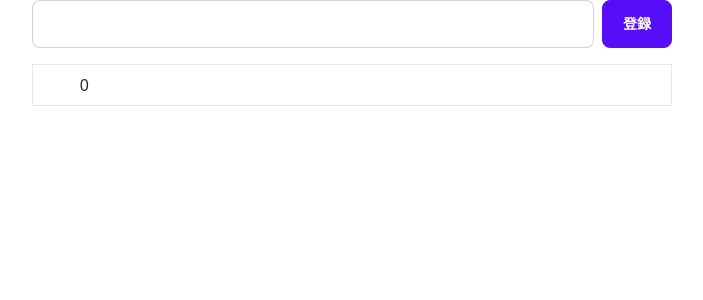
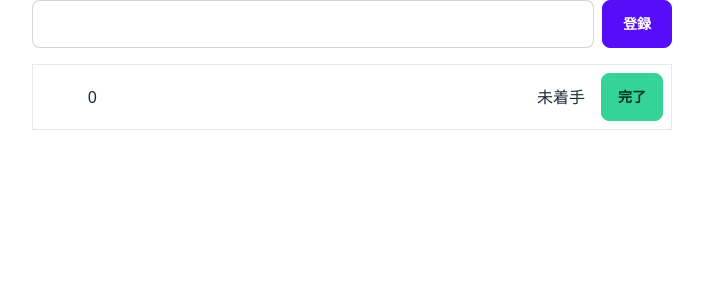
Before and after one commit to right1121/my-todo, a Nuxt app: page / in a window 1280 px wide. Both pictures are taken after a click on the button "登録". Shown: the top 300 px of the page, without its empty margins (288-991 px from the left). Built offline with nearby package versions, Linux system fonts and the light colour scheme.

Commit message:
完了ボタン

```diff
--- a/components/task/Item.vue
+++ b/components/task/Item.vue
@@ -1,21 +1,37 @@
 <script setup lang="ts">
+type StatusType = '未着手' | '完了'
+
 interface todoType {
   id: number
   title: string
+  status: StatusType
 }
 interface Props {
   todo: todoType
 }
 defineProps<Props>()
+
+interface Emits {
+  (e: "click:done", id: number): void;
+}
+defineEmits<Emits>()
 </script>
 
 <template>
-  <div class="flex p-2 border">
-    <div class="w-14 text-right px-2">
+  <div class="flex p-2 border items-center space-x-4">
+    <div class="w-14 text-right">
       {{ todo.id }}
     </div>
     <div class="grow">
       {{ todo.title }}
     </div>
+    <div>
+      {{ todo.status }}
+    </div>
+    <div>
+      <button class="btn btn-success" @click="$emit('click:done', todo.id)">
+        完了
+      </button>
+    </div>
   </div>
 </template>
--- /dev/null
+++ b/components/task/types.ts
@@ -0,0 +1,8 @@
+export type StatusType = '未着手' | '完了'
+
+export interface TodoType {
+  id: number
+  title: string
+  status: StatusType
+}
+export type TodosType = TodoType[]
--- a/pages/index.vue
+++ b/pages/index.vue
@@ -1,23 +1,28 @@
 <script setup lang="ts">
 import Item from '~~/components/task/Item.vue'
+import { TodosType } from '~~/components/task/types'
 
-interface todoType {
-  id: number
-  title: string
-}
-type todosType = todoType[]
-
-const todos = ref<todosType>([])
+const todos = ref<TodosType>([])
 
 const title = ref('')
 const titleReset = () => { title.value = '' }
 
+const id = ref(0)
+
 const addTodo = () => {
   todos.value.push({
-    id: 0,
-    title: title.value
+    id: id.value,
+    title: title.value,
+    status: '未着手'
   })
+  id.value = id.value + 1
   titleReset()
+}
+
+const taskDone = (id: number) => {
+  const todo = todos.value.find((todo) => todo.id === id)
+  if (todo?.status === undefined) return
+  todo.status = '完了'
 }
 </script>
 
@@ -30,7 +35,7 @@ const addTodo = () => {
       </button>
     </div>
     <div>
-      <Item :todo="todo" v-for="todo in todos" :key="todo.id" />
+      <Item :todo="todo" v-for="todo in todos" :key="todo.id" @click:done="taskDone" />
     </div>
   </div>
 </template>
```
